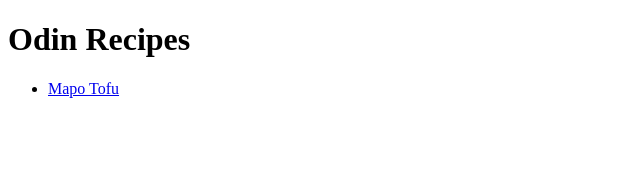
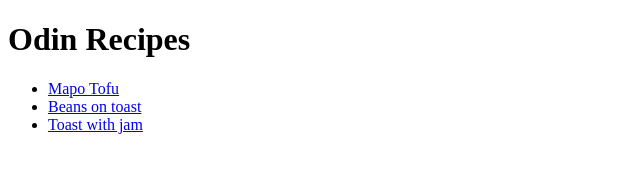
Before and after one commit to l-uuk/odin-recipes, a plain HTML site: page index.html in a window 1280 px wide. Shown: the whole page, without its empty margins (0-640 px from the left). Drawn offline with Linux system fonts and the light colour scheme.

Commit message:
Added two new links for new recipes

```diff
--- a/index.html
+++ b/index.html
@@ -9,6 +9,8 @@
         <h1>Odin Recipes</h1>
         <ul>
             <li><a href="../odin-recipes/recipes/mapo_tofu.html">Mapo Tofu</a></li>
+            <li><a href="../odin-recipes/recipes/Beans_on_toast.html">Beans on toast</a></li>
+            <li><a href="../odin-recipes/recipes/Toast_with_jam.html">Toast with jam</a></li>
         </ul>
     </body>
 </html>
```
